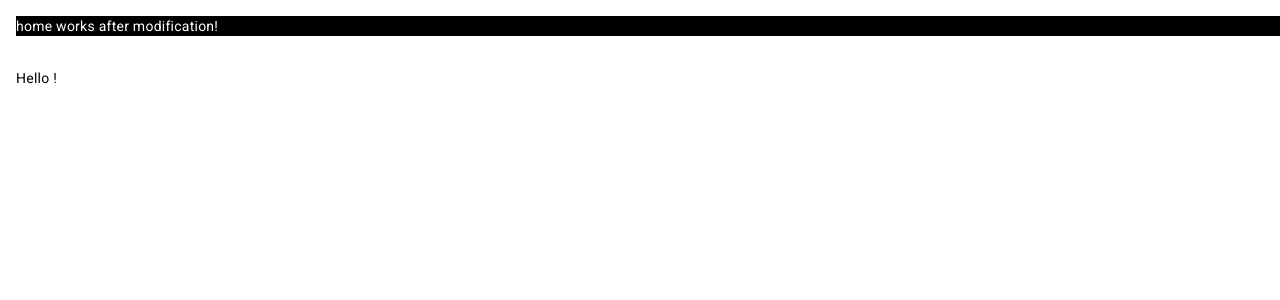
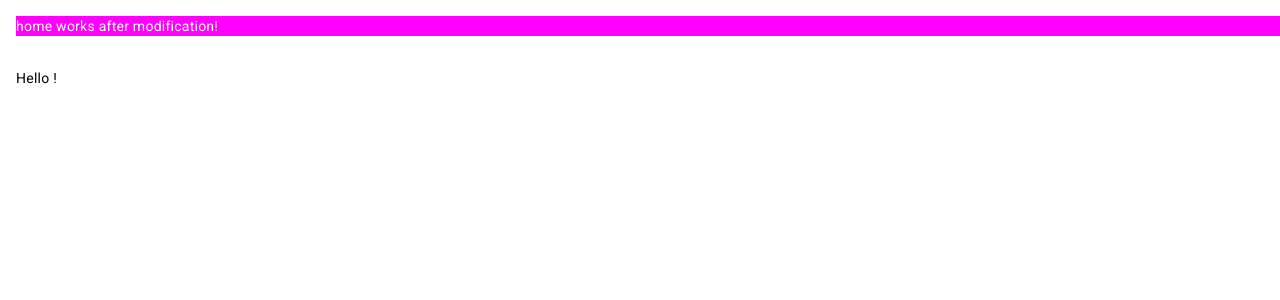
Before and after one commit to rauldevilla/very-simple-angular, an Angular app: page /home in a window 1280 px wide. Shown: the top 300 px of the page. Built offline with nearby package versions, Linux system fonts and the light colour scheme.

Commit message:
Set magenta background

```diff
--- a/src/app/components/home/home.component.scss
+++ b/src/app/components/home/home.component.scss
@@ -1,4 +1,4 @@
 .title-background {
-    background-color: black;
+    background-color: magenta;
     color: white;
 }
```
